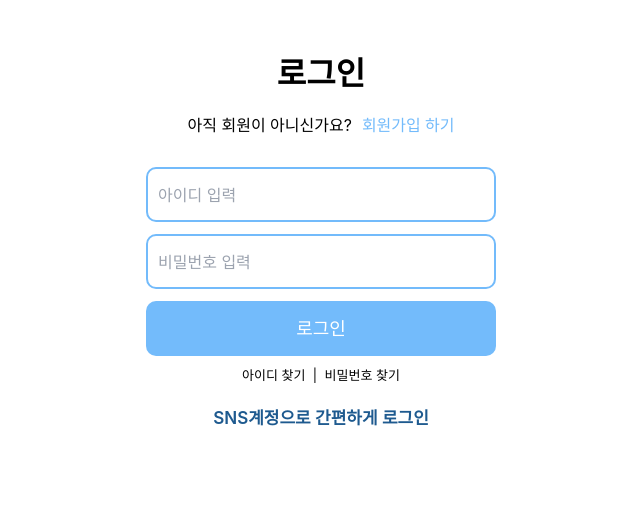
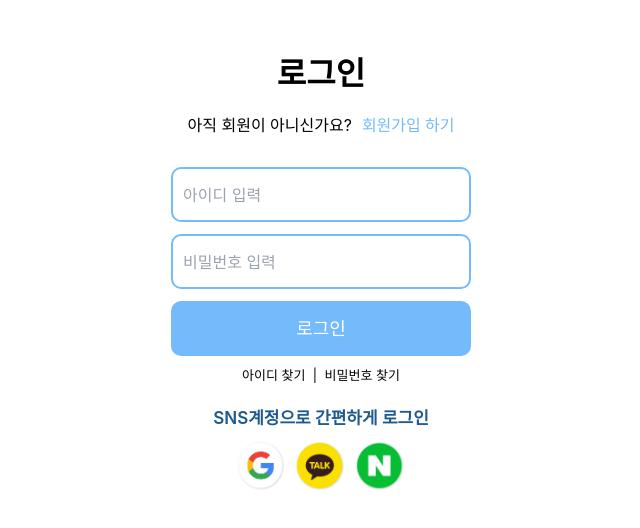
Before and after one commit to sossost/hg_front, a React (Create React App) app: page /login in a window 1280 px wide. Shown: the top 528 px of the page, without its empty margins (319-959 px from the left). Built offline with nearby package versions, Linux system fonts and the light colour scheme.

Commit message:
Design : 로그인 페이지 UI 구현 완료

```diff
--- a/src/pages/auth/LoginPage.tsx
+++ b/src/pages/auth/LoginPage.tsx
@@ -98,7 +98,7 @@ const LoginPage = () => {
                   },
                 })}
                 className="p-[10px] border-[#73BBFB] border-[2px]
-              w-[350px] h-[55px]  rounded-[10px]
+              w-[300px] h-[55px]  rounded-[10px]
               focus:outline-[#167DD8] focus:outline-[2px]"
               />
             </div>
@@ -131,7 +131,7 @@ const LoginPage = () => {
                   },
                 })}
                 className="p-[10px] border-[#73BBFB] border-[2px]
-              w-[350px] h-[55px] rounded-[10px]
+              w-[300px] h-[55px] rounded-[10px]
               focus:outline-[#167DD8] focus:outline-[2px]"
               />
             </div>
@@ -140,7 +140,7 @@ const LoginPage = () => {
               <button
                 type="submit"
                 className="p-[10px] bg-[#73BBFB] text-[#FFFFFF]
-              w-[350px] h-[55px]  rounded-[10px] text-[18px]"
+              w-[300px] h-[55px]  rounded-[10px] text-[18px]"
               >
                 로그인
               </button>
@@ -155,10 +155,27 @@ const LoginPage = () => {
         </div>
 
         {/* SNS 계정 로그인 */}
-        <div className="flex flex-col my-[10px]">
-          <span className="text-[17px] font-[600] text-[#1E5A8F]">
+        <div className="flex flex-col my-[10px] justify-center items-center">
+          <span className="text-[17px] font-[600] mb-[10px] text-[#1E5A8F]">
             SNS계정으로 간편하게 로그인
           </span>
+          <div className="flex space-x-[10px]">
+            <img
+              src="/구글 로그인.png"
+              alt="google-icon"
+              className="h-[50px]"
+            />
+            <img
+              src="/카카오 로그인.png"
+              alt="kakao-icon"
+              className="h-[50px]"
+            />
+            <img
+              src="/네이버 로그인.png"
+              alt="google-icon"
+              className="h-[50px]"
+            />
+          </div>
         </div>
       </div>
     </>
```
Also changed, not shown: src/App.tsx (indentation only).
